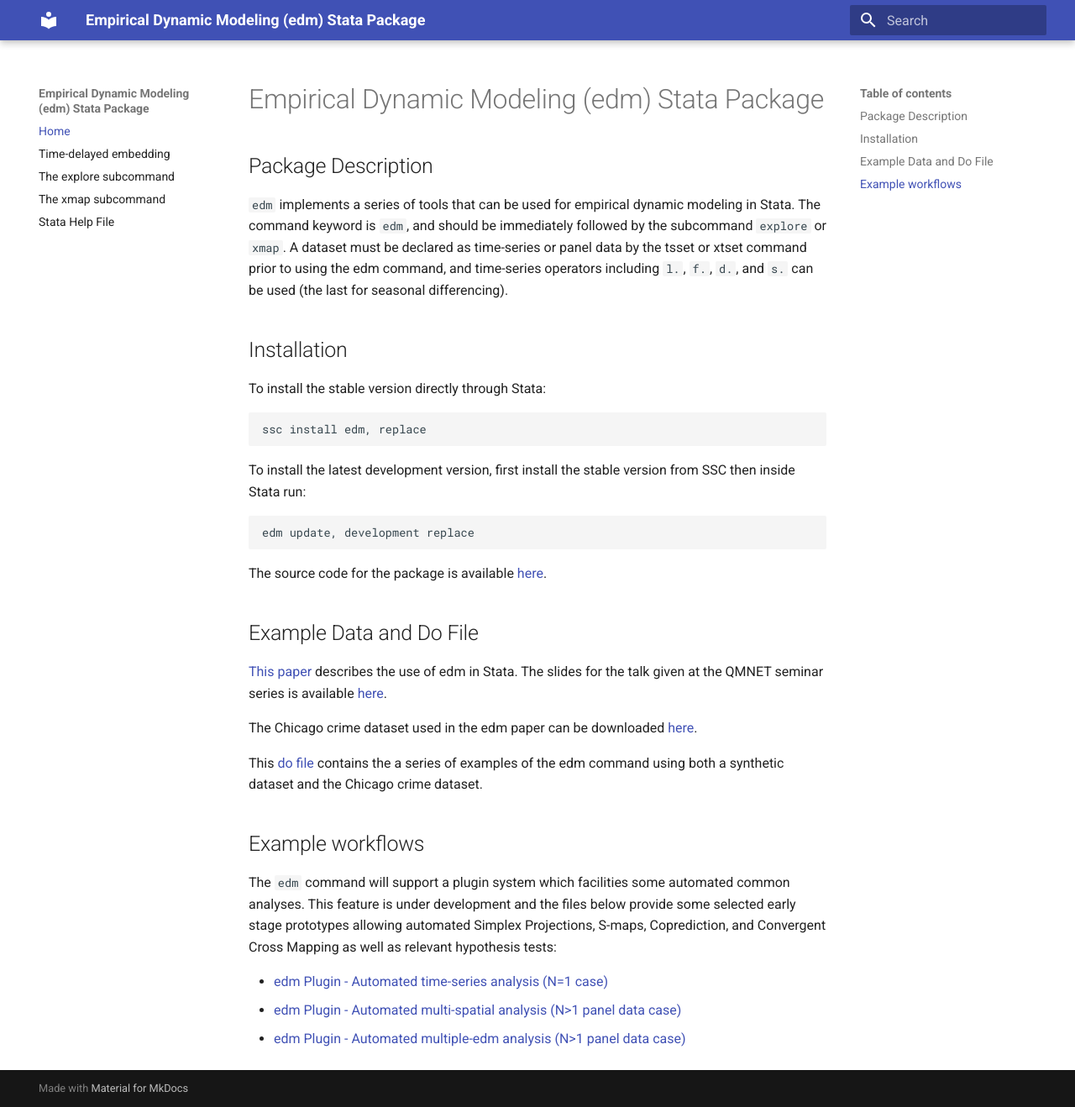
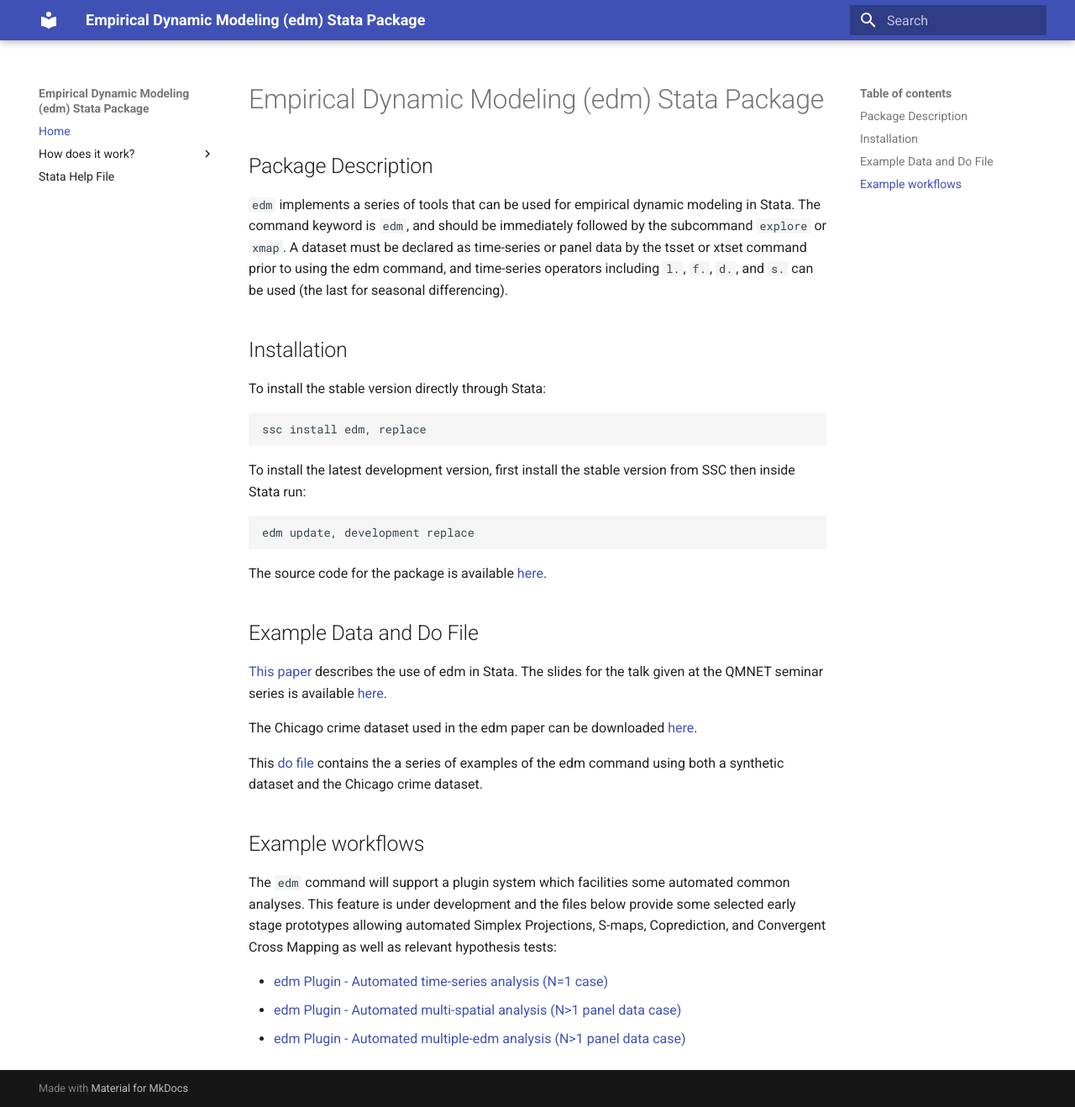
Before and after one commit to EDM-Developers/edm-stata, an MkDocs documentation site: the page built from docs/index.md, in a window 1280 px wide and 1318 px high. Shown: the whole window at 84% size. Built offline with MkDocs 1.6.1 and Material for MkDocs 9.7.7, drawn with Linux system fonts in a browser that asks for light colours.

Commit message:
Nest subcommand help pages in the navigation bar

```diff
--- a/mkdocs.yml
+++ b/mkdocs.yml
@@ -2,9 +2,10 @@ site_name: Empirical Dynamic Modeling (edm) Stata Package
 
 nav:
   - Home: index.md
-  - Time-delayed embedding: time-delayed-embedding.md
-  - The explore subcommand: explore.md
-  - The xmap subcommand: xmap.md
+  - How does it work?:
+    - Time-delayed embedding: time-delayed-embedding.md
+    - The explore subcommand: explore.md
+    - The xmap subcommand: xmap.md
   - Stata Help File: api.md
 
 theme:
```
